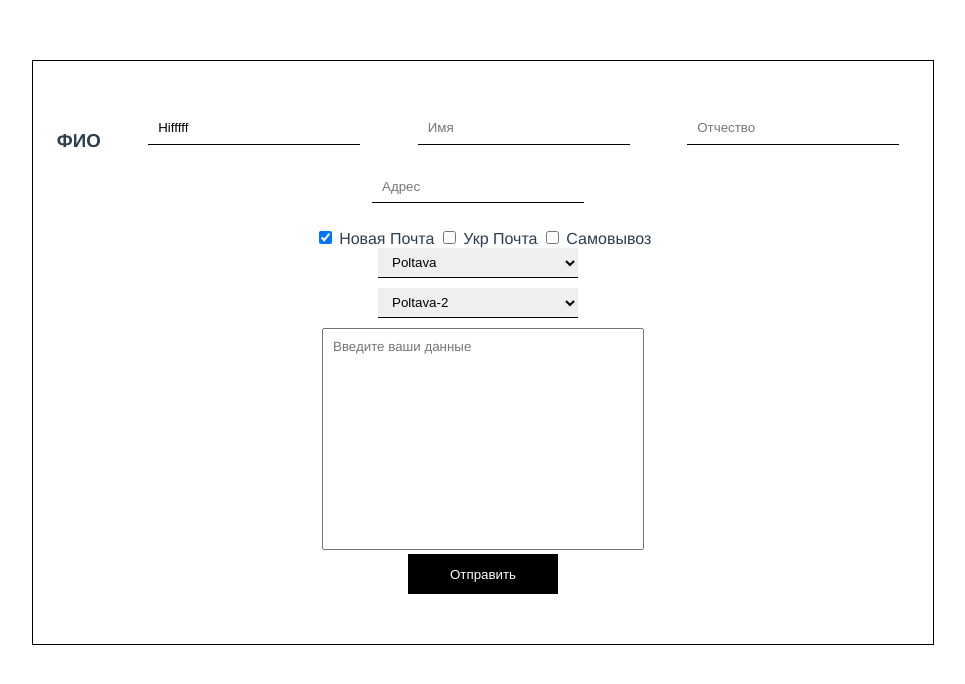
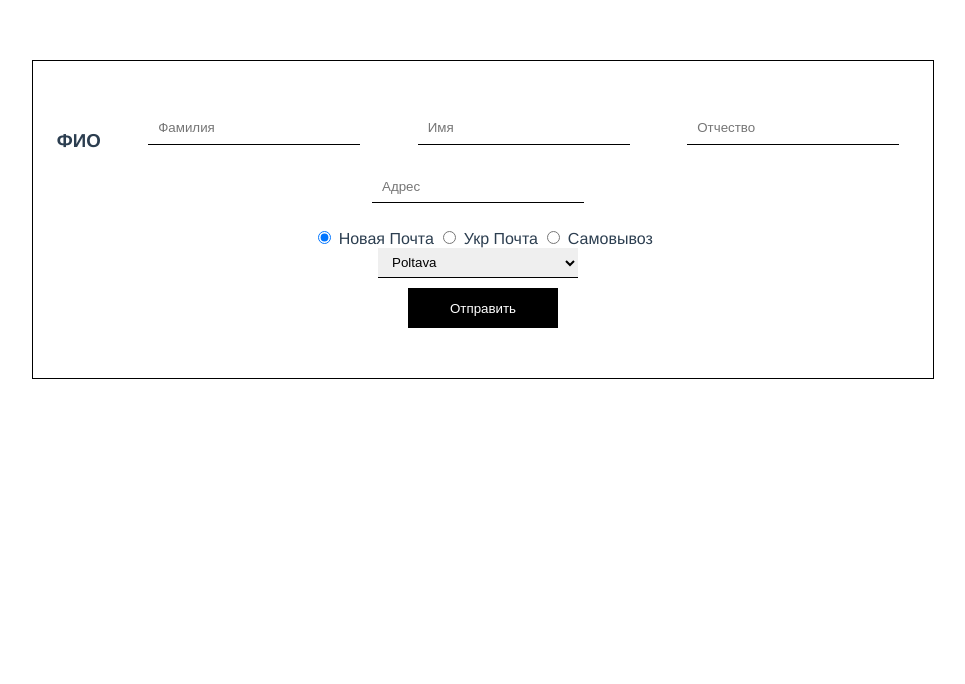
Before and after one commit to VladSapozhnik/VueProject, a Vue app: page / in a window 1280 px wide. Shown: the top 684 px of the page, without its empty margins (157-1122 px from the left). Built offline with nearby package versions, Linux system fonts and the light colour scheme.

Commit message:
update order forms to fix

```diff
--- a/src/components/order.vue
+++ b/src/components/order.vue
@@ -17,16 +17,14 @@
           class="error"
           v-if="
             !$v.orderData.surname.value.required &&
-            $v.orderData.surname.value.$dirty
-          "
+            $v.orderData.surname.value.$dirty"
         >
           Поле, обязательное для заполнения
         </div>
         <div
           class="error"
           v-if="
-            !$v.orderData.surname.value.minLength && orderData.surname.value
-          "
+            !$v.orderData.surname.value.minLength && orderData.surname.value"
         >
           Имя должно иметь не менее
           {{ $v.orderData.surname.value.$params.minLength.min }} символа.
@@ -46,8 +44,7 @@
         <div
           class="error"
           v-if="
-            !$v.orderData.name.value.required && $v.orderData.name.value.$dirty
-          "
+            !$v.orderData.name.value.required && $v.orderData.name.value.$dirty"
         >
           Поле, обязательное для заполнения
         </div>
@@ -74,8 +71,7 @@
           class="error"
           v-if="
             !$v.orderData.patronymic.value.required &&
-            $v.orderData.patronymic.value.$dirty
-          "
+            $v.orderData.patronymic.value.$dirty"
         >
           Поле, обязательное для заполнения
         </div>
@@ -83,8 +79,7 @@
           class="error"
           v-if="
             !$v.orderData.patronymic.value.minLength &&
-            orderData.patronymic.value
-          "
+            orderData.patronymic.value"
         >
           Имя должно иметь не менее
           {{ $v.orderData.patronymic.value.$params.minLength.min }} символа.
@@ -106,8 +101,7 @@
         class="error"
         v-if="
           !$v.orderData.address.value.required &&
-          $v.orderData.address.value.$dirty
-        "
+          $v.orderData.address.value.$dirty"
       >
         Поле, обязательное для заполнения
       </div>
@@ -122,17 +116,16 @@
     <div>
       <label v-for="ways in orderData.way.addressItems" :key="ways.id">
         <input
-          name="mail"
-          type="checkbox"
-          v-model="ways.checked"
+          name="ways"
+          type="radio"
+          :value="ways.value"
           :id="ways.id"
-          :checked="ways.checked"
+          v-model="orderData.way.checked"
         />
         {{ ways.title }}
       </label>
-      <div v-if="this.orderAddress == this.orderData.way.addressItems.checked">orderAddress</div>
     </div>
-    <div>
+    <div v-if="this.orderData.way.checked == 'NewMail'">
       <select class="order__forms-select">
         <option
           v-for="newMail in orderData.newMail.addressItems"
@@ -144,7 +137,7 @@
         </option>
       </select>
     </div>
-    <div>
+    <div v-if="this.orderData.way.checked == 'UkrMail'">
       <select class="order__forms-select">
         <option
           v-for="ukrMail in orderData.ukrMail.addressItems"
@@ -156,7 +149,7 @@
         </option>
       </select>
     </div>
-    <div :class="{ 'form-group--error': $v.orderData.pickup.value.$error }">
+    <div v-if="this.orderData.way.checked == 'Pickup'" :class="{ 'form-group--error': $v.orderData.pickup.value.$error }">
       <textarea
         v-model="$v.orderData.pickup.value.$model"
         :placeholder="orderData.pickup.placeholder"
@@ -167,8 +160,7 @@
         class="error"
         v-if="
           !$v.orderData.pickup.value.required &&
-          $v.orderData.pickup.value.$dirty
-        "
+          $v.orderData.pickup.value.$dirty"
       >
         Поле, обязательное для заполнения
       </div>
@@ -180,7 +172,7 @@
         {{ $v.orderData.pickup.value.$params.minLength.min }} символа.
       </div>
     </div>
-    <button class="order__forms-btn">Отправить</button>
+    <button :click="sendForms" class="order__forms-btn">Отправить</button>
   </div>
 </template>
 
@@ -190,11 +182,11 @@ export default {
   name: "order",
   data: function () {
     return {
-      orderAddress: false,
+      orderAddress: '',
       orderData: {
         surname: {
           id: 1,
-          value: "Hifffff",
+          value: "",
           placeholder: "Фамилия",
           title: "Фамилия",
         },
@@ -214,29 +206,27 @@ export default {
           placeholder: "Адрес",
         },
         way: {
+          checked: "NewMail",
           addressItems: [
             {
               id: 5,
-              value: "NewMaill",
+              value: "NewMail",
               title: "Новая Почта",
-              checked: true
             },
             {
               id: 6,
               value: "UkrMail",
               title: "Укр Почта",
-              checked: false
             },
             {
               id: 7,
-              value: "pickup",
+              value: "Pickup",
               title: "Самовывоз",
-              checked: false
             },
           ],
         },
         newMail: {
-          checked: "",
+          checked: "Poltava",
           addressItems: [
             {
               id: 8,
@@ -256,7 +246,7 @@ export default {
           ],
         },
         ukrMail: {
-          checked: "",
+          checked: "Poltava-1",
           addressItems: [
             {
               id: 8,
@@ -317,7 +307,11 @@ export default {
       },
     },
   },
-  methods: {},
+  methods: {
+    sendForms: function () {
+      console.log(this.orderAddress)
+    }
+  },
   watch: {
     orderData: {
       handler: function (vue) {
```
